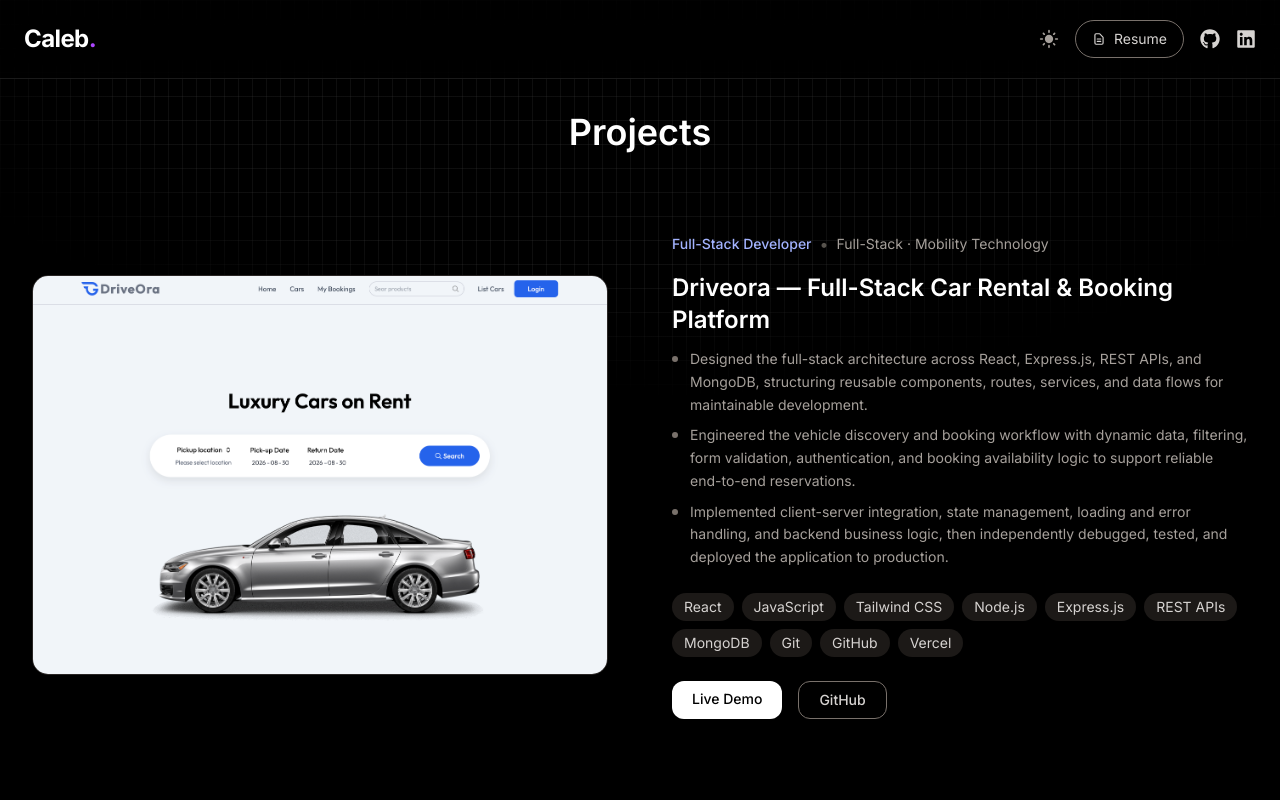
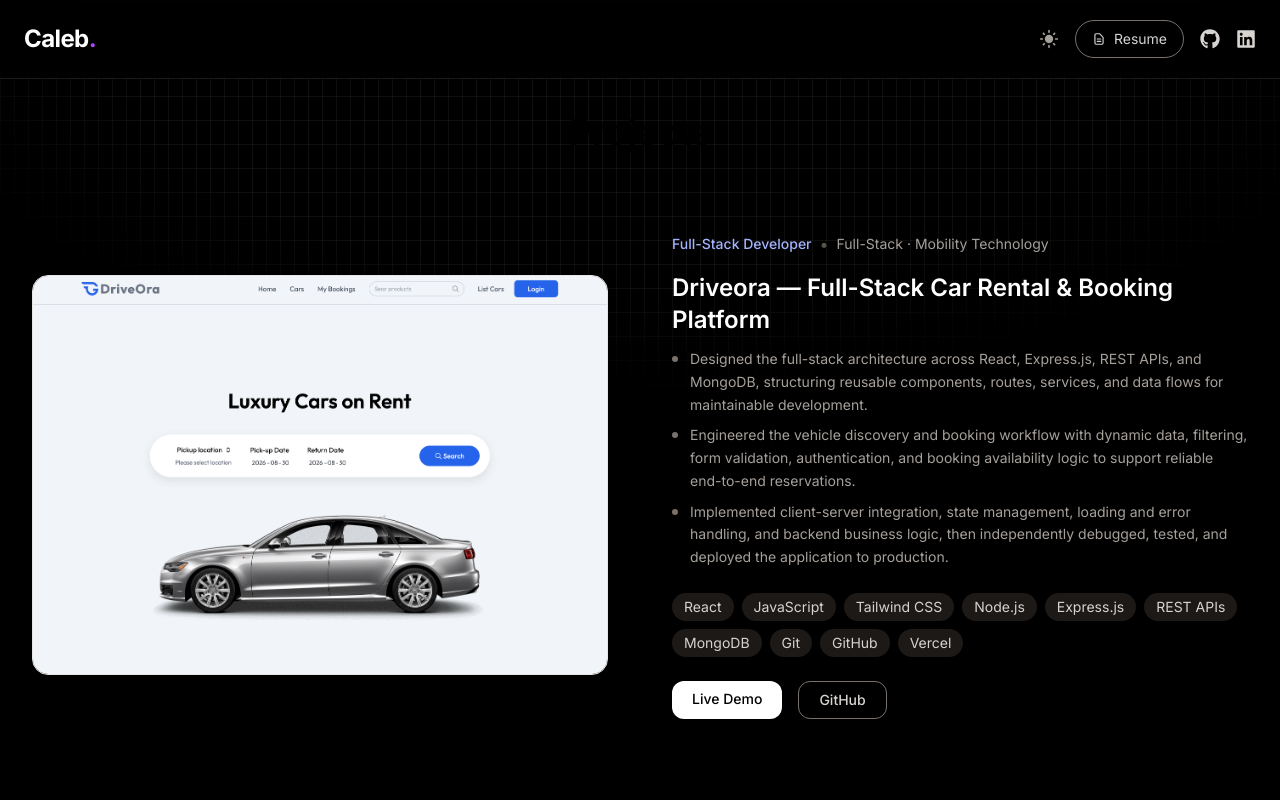
Before and after one commit to calebtolorunleke/caleb-devspace, a React (Vite) app: page /more-projects in a window 1280 px wide. Shown: the top 800 px of the page. Built offline with nearby package versions, Linux system fonts and the light colour scheme.

Commit message:
feat: project section dark and light mode theme toggle state management

```diff
--- a/src/components/Hero.jsx
+++ b/src/components/Hero.jsx
@@ -29,7 +29,7 @@ const childVariants = {
   },
 };
 
-const Hero = ({ isDark, setIsDark }) => {
+const Hero = ({ isDark }) => {
   return (
     <section className="pb-10 lg:pb-5">
       <div className="flex flex-wrap lg:flex-row-reverse items-center">
--- a/src/components/Projects.jsx
+++ b/src/components/Projects.jsx
@@ -2,7 +2,7 @@ import { useLocation, useNavigate } from "react-router-dom";
 import { PROJECTS } from "../constants/index";
 import { motion } from "framer-motion";
 
-const Projects = () => {
+const Projects = ({ isDark }) => {
   const navigate = useNavigate();
   const location = useLocation();
   const isHome = location.pathname === "/";
@@ -13,7 +13,7 @@ const Projects = () => {
         whileInView={{ opacity: 1, y: 0 }}
         initial={{ opacity: 0, y: -80 }}
         transition={{ duration: 0.6 }}
-        className={`${isHome ? "my-20" : "mt-0 mb-20"} text-center text-4xl font-semibold text-white`}
+        className={`${isHome ? "my-20" : "mt-0 mb-20"} text-center text-4xl font-semibold  ${isDark ? "text-white" : "text-black"}`}
       >
         Projects
       </motion.h2>
@@ -41,7 +41,7 @@ const Projects = () => {
                     src={project.image}
                     alt={project.title}
                     loading="lazy"
-                    className="relative z-10 w-full h-64 sm:h-72 md:h-80 lg:h-[400px] rounded-2xl border border-stone-800 object-cover shadow-2xl transition-transform duration-500 group-hover:scale-[1.02]"
+                    className={`${isDark ? "border-stone-800" : "border-stone-200"} relative z-10 w-full h-64 sm:h-72 md:h-80 lg:h-[400px] rounded-2xl border  object-cover shadow-2xl transition-transform duration-500 group-hover:scale-[1.02]`}
                   />
 
                   {/* subtle glow */}
--- a/src/components/Technologies.jsx
+++ b/src/components/Technologies.jsx
@@ -1,131 +1,3 @@
-// import { BiLogoPostgresql } from "react-icons/bi";
-// import { DiRedis } from "react-icons/di";
-// import { FaGitAlt, FaNodeJs } from "react-icons/fa";
-// import { RiReactjsLine } from "react-icons/ri";
-// import { SiMongodb, SiTailwindcss, SiTypescript } from "react-icons/si";
-// import { TbBrandNextjs } from "react-icons/tb";
-// import { motion } from "framer-motion";
-
-// const iconVariants = (duration) => ({
-//   initial: { y: -10 },
-//   animate: {
-//     y: [10, -10],
-//     transition: {
-//       duration: duration,
-//       repeat: Infinity,
-//       repeatType: "reverse",
-//       ease: "linear",
-//     },
-//   },
-// });
-
-// const Technologies = ({ isDark, setIsDark }) => {
-//   return (
-//     <div className="pb-24">
-//       <motion.h2
-//         whileInView={{ opacity: 1, y: 0 }}
-//         initial={{ opacity: 0, y: -100 }}
-//         transition={{ duration: 1.5 }}
-//         className={`${!isDark && "text-black"} my-20 text-center text-4xl`}
-//       >
-//         Technical Skills
-//       </motion.h2>
-
-//       <motion.div
-//         whileInView={{ opacity: 1, y: 0 }}
-//         initial={{ opacity: 0, y: -100 }}
-//         transition={{ duration: 1.5 }}
-//         className="flex flex-wrap items-center justify-center gap-4"
-//       >
-//         <motion.div
-//           initial="initial"
-//           animate="animate"
-//           variants={iconVariants(2.5)}
-//           className="p-4"
-//         >
-//           <RiReactjsLine className={`text-7xl ${isDark ? "text-cyan-300" : "text-cyan-600"}`} />
-//         </motion.div>
-
-//         <motion.div
-//           initial="initial"
-//           animate="animate"
-//           variants={iconVariants(3)}
-//           className="p-4"
-//         >
-//           <TbBrandNextjs className={`text-7xl ${!isDark && "text-black"}`} />
-//         </motion.div>
-
-//         <motion.div
-//           initial="initial"
-//           animate="animate"
-//           variants={iconVariants(3.5)}
-//           className="p-4"
-//         >
-//           <SiTypescript className="text-7xl text-blue-500" />
-//         </motion.div>
-
-//         <motion.div
-//           initial="initial"
-//           animate="animate"
-//           variants={iconVariants(4)}
-//           className="p-4"
-//         >
-//           <SiTailwindcss className="text-7xl text-cyan-400" />
-//         </motion.div>
-
-//         <motion.div
-//           initial="initial"
-//           animate="animate"
-//           variants={iconVariants(5)}
-//           className="p-4"
-//         >
-//           <SiMongodb className="text-7xl text-green-500" />
-//         </motion.div>
-
-//         <motion.div
-//           initial="initial"
-//           animate="animate"
-//           variants={iconVariants(2)}
-//           className="p-4"
-//         >
-//           <DiRedis className="text-7xl text-red-700" />
-//         </motion.div>
-
-//         <motion.div
-//           initial="initial"
-//           animate="animate"
-//           variants={iconVariants(6)}
-//           className="p-4"
-//         >
-//           <FaNodeJs className="text-7xl text-green-500" />
-//         </motion.div>
-
-//         <motion.div
-//           initial="initial"
-//           animate="animate"
-//           variants={iconVariants(4.5)}
-//           className="p-4"
-//         >
-//           <FaGitAlt className="text-7xl text-orange-500" />
-//         </motion.div>
-
-//         <motion.div
-//           initial="initial"
-//           animate="animate"
-//           variants={iconVariants(4)}
-//           className="p-4"
-//         >
-//           <BiLogoPostgresql className="text-7xl text-blue-500" />
-//         </motion.div>
-//       </motion.div>
-//     </div>
-//   );
-// };
-
-// export default Technologies;
-
-
-
 import { BiLogoPostgresql } from "react-icons/bi";
 import { DiRedis } from "react-icons/di";
 import { FaGitAlt, FaNodeJs } from "react-icons/fa";
@@ -149,8 +21,8 @@ const iconVariants = (duration) => ({
 
 const Technologies = ({ isDark }) => {
   return (
-    <div className="pb-24">
-        <motion.h2
+    <div className="pb-18">
+      <motion.h2
         whileInView={{ opacity: 1, y: 0 }}
         initial={{ opacity: 0, y: -100 }}
         transition={{ duration: 1.5 }}
@@ -166,8 +38,15 @@ const Technologies = ({ isDark }) => {
         className="flex flex-wrap items-center justify-center gap-4"
       >
         {/* React */}
-        <motion.div initial="initial" animate="animate" variants={iconVariants(2.5)} className="p-4">
-          <RiReactjsLine className={`text-7xl ${isDark ? "text-cyan-300" : "text-cyan-600"}`} />
+        <motion.div
+          initial="initial"
+          animate="animate"
+          variants={iconVariants(2.5)}
+          className="p-4"
+        >
+          <RiReactjsLine
+            className={`text-7xl ${isDark ? "text-cyan-300" : "text-cyan-600"}`}
+          />
         </motion.div>
 
         {/* Next.js */}
@@ -181,38 +60,83 @@ const Technologies = ({ isDark }) => {
         </motion.div>
 
         {/* TypeScript */}
-        <motion.div initial="initial" animate="animate" variants={iconVariants(3.5)} className="p-4">
-          <SiTypescript className={`text-7xl ${isDark ? "text-blue-400" : "text-blue-600"}`} />
+        <motion.div
+          initial="initial"
+          animate="animate"
+          variants={iconVariants(3.5)}
+          className="p-4"
+        >
+          <SiTypescript
+            className={`text-7xl ${isDark ? "text-blue-400" : "text-blue-600"}`}
+          />
         </motion.div>
 
         {/* Tailwind CSS */}
-        <motion.div initial="initial" animate="animate" variants={iconVariants(4)} className="p-4">
-          <SiTailwindcss className={`text-7xl ${isDark ? "text-cyan-400" : "text-sky-500"}`} />
+        <motion.div
+          initial="initial"
+          animate="animate"
+          variants={iconVariants(4)}
+          className="p-4"
+        >
+          <SiTailwindcss
+            className={`text-7xl ${isDark ? "text-cyan-400" : "text-sky-500"}`}
+          />
         </motion.div>
 
         {/* MongoDB */}
-        <motion.div initial="initial" animate="animate" variants={iconVariants(5)} className="p-4">
-          <SiMongodb className={`text-7xl ${isDark ? "text-green-500" : "text-emerald-600"}`} />
+        <motion.div
+          initial="initial"
+          animate="animate"
+          variants={iconVariants(5)}
+          className="p-4"
+        >
+          <SiMongodb
+            className={`text-7xl ${isDark ? "text-green-500" : "text-emerald-600"}`}
+          />
         </motion.div>
 
         {/* Redis */}
-        <motion.div initial="initial" animate="animate" variants={iconVariants(2)} className="p-4">
+        <motion.div
+          initial="initial"
+          animate="animate"
+          variants={iconVariants(2)}
+          className="p-4"
+        >
           <DiRedis className="text-7xl text-red-600" />
         </motion.div>
 
         {/* Node.js */}
-        <motion.div initial="initial" animate="animate" variants={iconVariants(6)} className="p-4">
-          <FaNodeJs className={`text-7xl ${isDark ? "text-green-500" : "text-green-600"}`} />
+        <motion.div
+          initial="initial"
+          animate="animate"
+          variants={iconVariants(6)}
+          className="p-4"
+        >
+          <FaNodeJs
+            className={`text-7xl ${isDark ? "text-green-500" : "text-green-600"}`}
+          />
         </motion.div>
 
         {/* Git */}
-        <motion.div initial="initial" animate="animate" variants={iconVariants(4.5)} className="p-4">
+        <motion.div
+          initial="initial"
+          animate="animate"
+          variants={iconVariants(4.5)}
+          className="p-4"
+        >
           <FaGitAlt className="text-7xl text-orange-600" />
         </motion.div>
 
         {/* PostgreSQL */}
-        <motion.div initial="initial" animate="animate" variants={iconVariants(4)} className="p-4">
-          <BiLogoPostgresql className={`text-7xl ${isDark ? "text-blue-400" : "text-sky-700"}`} />
+        <motion.div
+          initial="initial"
+          animate="animate"
+          variants={iconVariants(4)}
+          className="p-4"
+        >
+          <BiLogoPostgresql
+            className={`text-7xl ${isDark ? "text-blue-400" : "text-sky-700"}`}
+          />
         </motion.div>
       </motion.div>
     </div>
--- a/src/pages/Home.jsx
+++ b/src/pages/Home.jsx
@@ -16,7 +16,7 @@ const Home = ({ isDark, setIsDark }) => {
       <Technologies isDark={isDark} setIsDark={setIsDark} />
 
       <section id="projects" className="scroll-mt-24">
-        <Projects />
+        <Projects isDark={isDark} setIsDark={setIsDark} />
       </section>
 
       <section id="experience" className="scroll-mt-24">
```
Also changed, not shown: src/App.jsx (line endings or trailing spaces).
